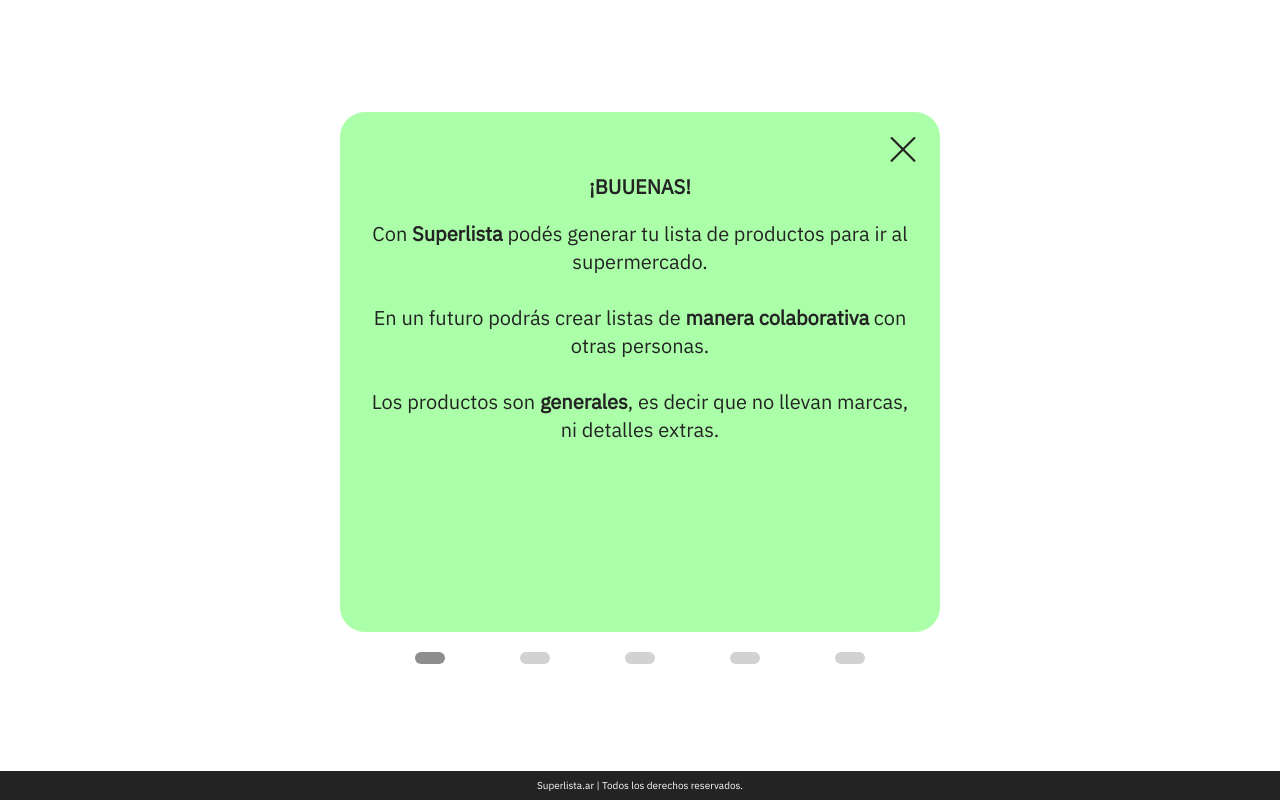
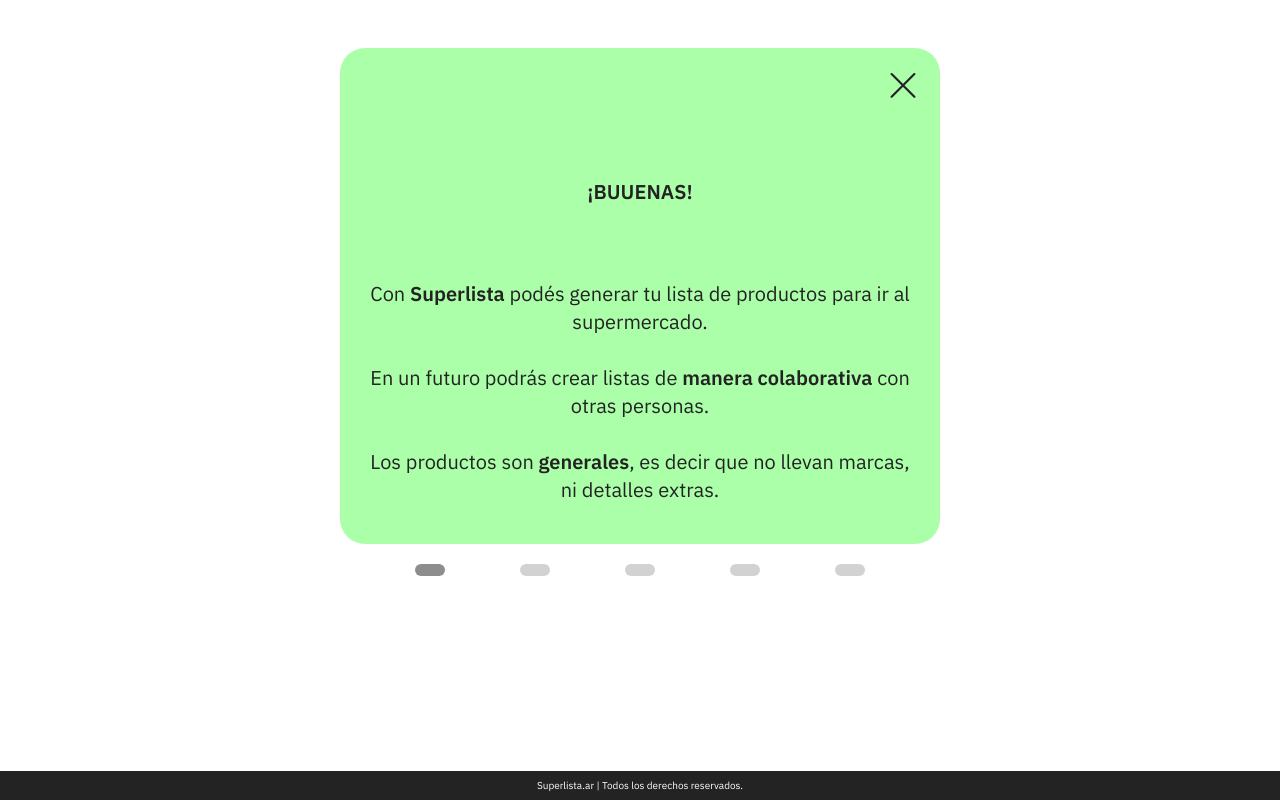
Before and after one commit to franciscominen/Superlista-v2, a Next.js app: page /howtouse in a window 1280 px wide. Built offline with nearby package versions, Linux system fonts and the light colour scheme; no server answers; the database is empty.

Commit message:
Fix howtouse height

```diff
--- a/pages/howtouse/index.tsx
+++ b/pages/howtouse/index.tsx
@@ -5,20 +5,24 @@
 import styled from "styled-components";
 import { useRouter } from "next/router";
 import { fade } from "~/ui/styles/animations";
+import { Strong } from "~/ui/styles/sharedStyles";
 
 const Embla = styled.div`
+    position: relative;
+    bottom: 4em;
     overflow: hidden;
     width: 80%;
-    height: 75vh;
+    height: 34em;
     display: flex;
     flex-direction: column;
     animation: ${fade} .4s ease-in .2s both;
 `
 
 const SlideTitle = styled.h2`
-    font-weight: bold;
+    font-family: var(--boldFont);
     font-size: 20px;
     margin-top: 6px;
+    margin: 0 0 0 0;
 `
 
 const SlideText = styled.p`
@@ -26,6 +30,7 @@
     text-align: center;
     line-height: 1.4;
     padding: 0 24px;
+    margin: 0 0 16px 0;
 `
 
 const Line = styled.figure`
@@ -42,6 +47,7 @@
     padding: 18px;
     width: 240px;
     border-radius: 20px;
+    margin: 0 0 12px 0;
 `
 
 const CloseButton = styled.button`
@@ -100,11 +106,11 @@
                         </CloseButton>
                         <SlideTitle>¡BUUENAS!</SlideTitle>
                         <SlideText>
-                            Con <strong>Superlista</strong> podés
+                            Con <Strong>Superlista</Strong> podés
                             generar tu lista de productos
                             para ir al supermercado.<br /><br />
-                            En un futuro podrás crear listas de <strong>manera colaborativa</strong> con otras personas.<br /><br />
-                            Los productos son <strong>generales</strong>,
+                            En un futuro podrás crear listas de <Strong>manera colaborativa</Strong> con otras personas.<br /><br />
+                            Los productos son <Strong>generales</Strong>,
                             es decir que no llevan marcas, ni detalles extras.
                         </SlideText>
                     </div>
@@ -125,10 +131,10 @@
                             width={260}
                         />
                         <SlideText>
-                            En <strong>Productos</strong> encontrarás justamente eso, diferenciados por categoría.
-                            También hay<br /> un <strong>buscador</strong>.<br /><br />
+                            En <Strong>Productos</Strong> encontrarás justamente eso, diferenciados por categoría.
+                            También hay<br /> un <Strong>buscador</Strong>.<br /><br />
                             Los productos que agregues
-                            aparecerán en <strong>Mi Lista</strong>.
+                            aparecerán en <Strong>Mi Lista</Strong>.
                         </SlideText>
                     </div>
                     <div className="embla__slide slide_3">
@@ -148,8 +154,8 @@
                             width={120}
                         />
                         <SlideText>
-                            Para <strong>agregar</strong> un producto debés tocar el botón <Image src="/assets/icons/add-icon.svg" height={20} width={20} />.<br /><br />
-                            Para agregar un producto con una <strong>descripción</strong>, tendrás que
+                            Para <Strong>agregar</Strong> un producto debés tocar el botón <Image src="/assets/icons/add-icon.svg" height={20} width={20} />.<br /><br />
+                            Para agregar un producto con una <Strong>descripción</Strong>, tendrás que
                             presionar <Image src="/assets/icons/edit-icon.svg" height={20} width={20} style={{ marginLeft: '4px' }} />.
                         </SlideText>
                     </div>
@@ -169,7 +175,7 @@
                             height={60}
                             width={260}
                         />
-                        <SlideText>En <strong>Mi Lista</strong> podrás editar o eliminar productos.</SlideText>
+                        <SlideText>En <Strong>Mi Lista</Strong> podrás editar o eliminar productos.</SlideText>
                         <Line></Line>
                         <Image
                             src="/assets/howtouse/share.svg"
@@ -177,15 +183,15 @@
                             height={60}
                             width={260}
                         />
-                        <SlideText>Tambien podrás <strong>compartirla</strong> mediante el link generado.</SlideText>
+                        <SlideText>Tambien podrás <Strong>compartirla</Strong> mediante el link generado.</SlideText>
                     </div>
                     <div className="embla__slide slide_5">
                         <SlideTitle>READY</SlideTitle>
-                        <SlideText> <strong>Esperamos que te sea<br /> de ayuda</strong>, cualquier inconveniente podes contactarte con Dios.</SlideText>
+                        <SlideText> <Strong>Esperamos que te sea<br /> de ayuda</Strong>, cualquier inconveniente podes contactarte con Dios.</SlideText>
                         <Image
                             src="/assets/howtouse/banner.svg"
                             alt="Filter"
-                            height={130}
+                            height={110}
                             width={230}
                         />
                         <FinishButton onClick={onClose}>Comenzar</FinishButton>
@@ -209,8 +215,12 @@
             }
             .embla__slide {
                 flex: 0 0 100%;
+                display: flex;
+                flex-direction: column;
+                justify-content: space-between;
+                align-items: center;
                 text-align: center;
-                height: 65vh;
+                height: 31em;
                 margin: 0 0 20px 0;
                 padding: 24px 0;
                 border-radius: 25px;
@@ -229,7 +239,7 @@
             }
             .slide_5 {
                 background: #D4A9FF;
-                padding-top: 3em;
+                padding-top: 4.1em;
             }
             .embla__dots {
                 display: flex;
--- a/ui/styles/animations.tsx
+++ b/ui/styles/animations.tsx
@@ -58,7 +58,7 @@
 
 const homeLogoMove = keyframes`
   100% {
-    transform: translateY(-11em);
+    transform: translateY(-11.5em);
   }
 `
 
--- a/ui/styles/sharedStyles.tsx
+++ b/ui/styles/sharedStyles.tsx
@@ -107,7 +107,7 @@
     height: 100%;
     object-fit: contain;
     opacity: 0;
-    animation: ${fade} 0.3s ease-in 2.1s forwards;
+    animation: ${fade} 0.3s ease-in 1.3s forwards;
 `
 
 const HomeText = styled.p`
```
Also changed, not shown: pages/index.tsx (+4 -4 lines).
